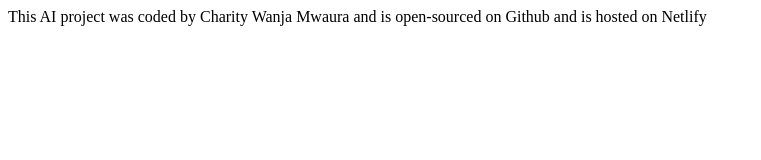
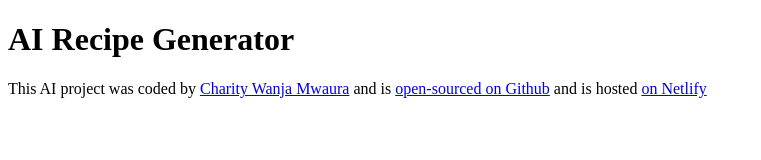
Before and after one commit to itswanja/Recipe-generator, a plain HTML site: page index.html in a window 1280 px wide. Shown: the whole page, without its empty margins (0-761 px from the left). Drawn offline with Linux system fonts and the light colour scheme.

Commit message:
Added links to the footer

```diff
--- a/index.html
+++ b/index.html
@@ -6,10 +6,22 @@
     <title>AI Recipe Generator</title>
   </head>
   <body>
-    <header></header>
+    <header>
+      <h1>AI Recipe Generator</h1>
+    </header>
     <footer>
-      This AI project was coded by Charity Wanja Mwaura and is open-sourced on
-      Github and is hosted on Netlify
+      This AI project was coded by
+      <a href="https://github.com/itswanja/" target="_blank"
+        >Charity Wanja Mwaura</a
+      >
+      and is
+      <a href="https://github.com/itswanja/Recipe-generator" target="_blank"
+        >open-sourced on Github</a
+      >
+      and is hosted
+      <a href="https://ai-recipe-generator-1.netlify.app/" target="_blank"
+        >on Netlify</a
+      >
     </footer>
   </body>
 </html>
```
